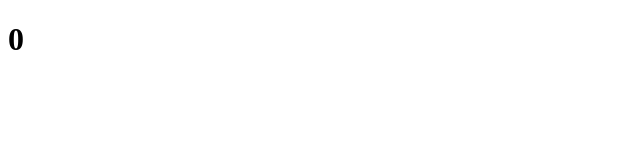
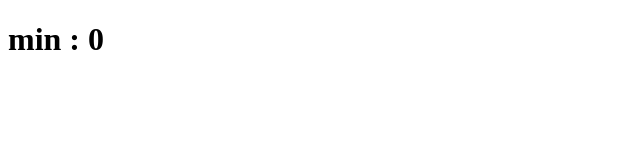
Before and after one commit to zacacollier/redux-talk-steps, a React (Create React App) app: page / in a window 1280 px wide. Shown: the top 160 px of the page, without its empty margins (0-640 px from the left). Built offline with nearby package versions, Linux system fonts and the light colour scheme.

Commit message:
Step 4: Refactor Reducer

```diff
--- a/package.json
+++ b/package.json
@@ -6,6 +6,7 @@
     "react-scripts": "0.9.5"
   },
   "dependencies": {
+    "lodash": "^4.17.4",
     "react": "^15.4.2",
     "react-dom": "^15.4.2",
     "react-redux": "^5.0.3",
--- a/src/index.js
+++ b/src/index.js
@@ -1,28 +1,38 @@
 import React from 'react';
 import ReactDOM from 'react-dom';
-
+import { Provider } from 'react-redux';
+import fp from 'lodash/fp';
 import { createStore } from 'redux';
 
 const initialState = {
   min: 0
 }
-const rootReducer = (state = initialState.min, action) => {
-  return state;
+/* 4a: Catch the action type in the Root Reducer
+ *    and return a new State object.
+ *    We can observe the Action in our DevTools...
+ */
+const rootReducer = (state = initialState, action) => {
+  switch(action.type) {
+    case 'UP':
+      return { ...state, min: ++state.min }
+    default:
+      return state;
+  }
 }
 
 const store = createStore(
   rootReducer,
   window.devToolsExtension ? window.devToolsExtension() : f => f
 );
-
-
-/* 3: Add a type so that we change the state for real this time
- *    (and add Redux DevTools support)
+/* 4b: ...but we can't see our data re-rendering
+ *
  */
 ReactDOM.render(
-  <h1>
-    { store.getState() }
-  </h1>,
-  document.getElementById('root'),
-  document.addEventListener('click', () => store.dispatch({ type: 'UP' }))
+    <Provider store={store}>
+      <h1>
+      { fp.toPairs(store.getState()).map(e => (<div key={e[1]}> {e[0]} : {e[1]}</div>)) }
+      </h1>
+    </Provider>,
+    document.getElementById('root'),
+    document.addEventListener('click', () => store.dispatch({ type: 'UP' })),
 );
```
Also changed, not shown: 1 other file (tests, documents, lock files or other folders).
